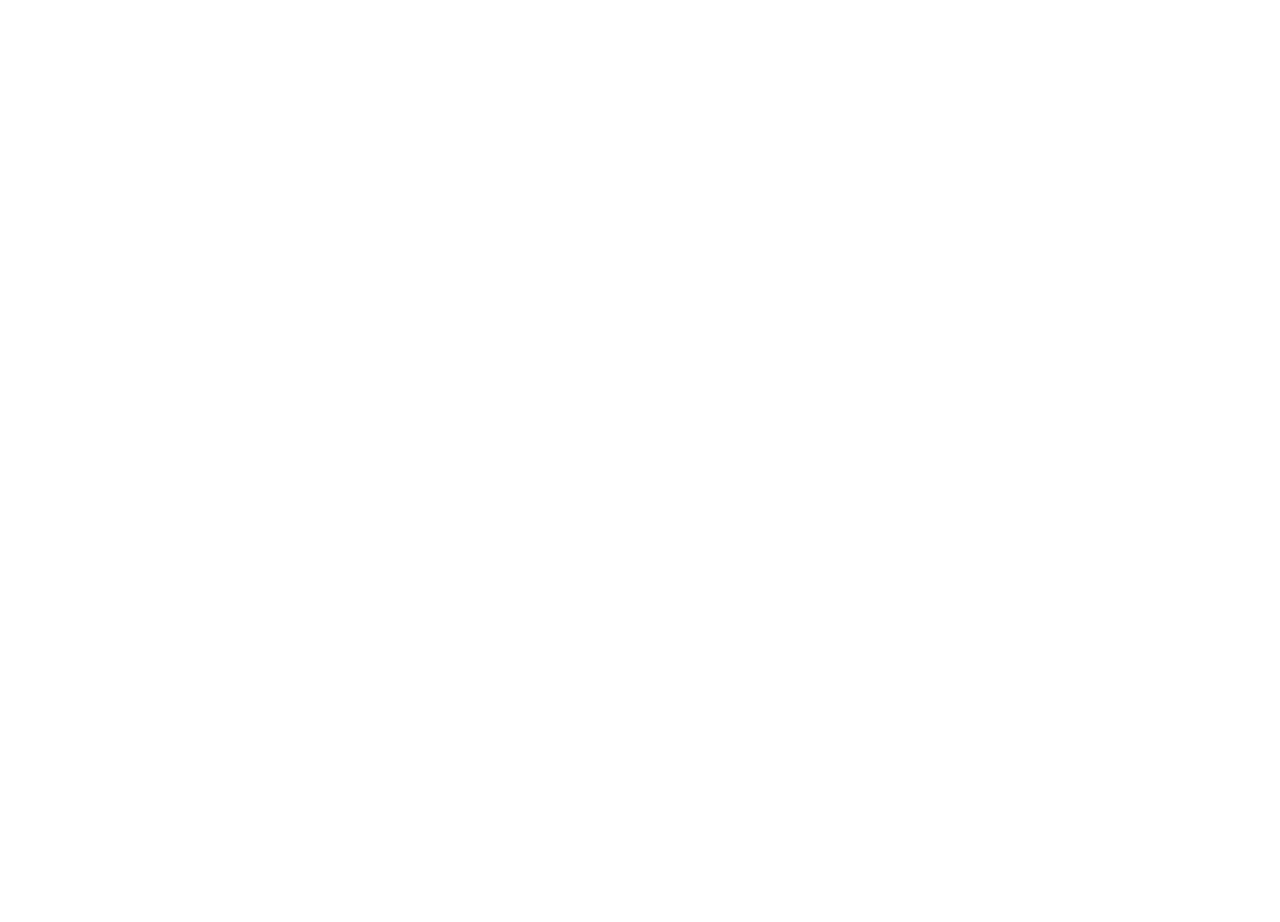
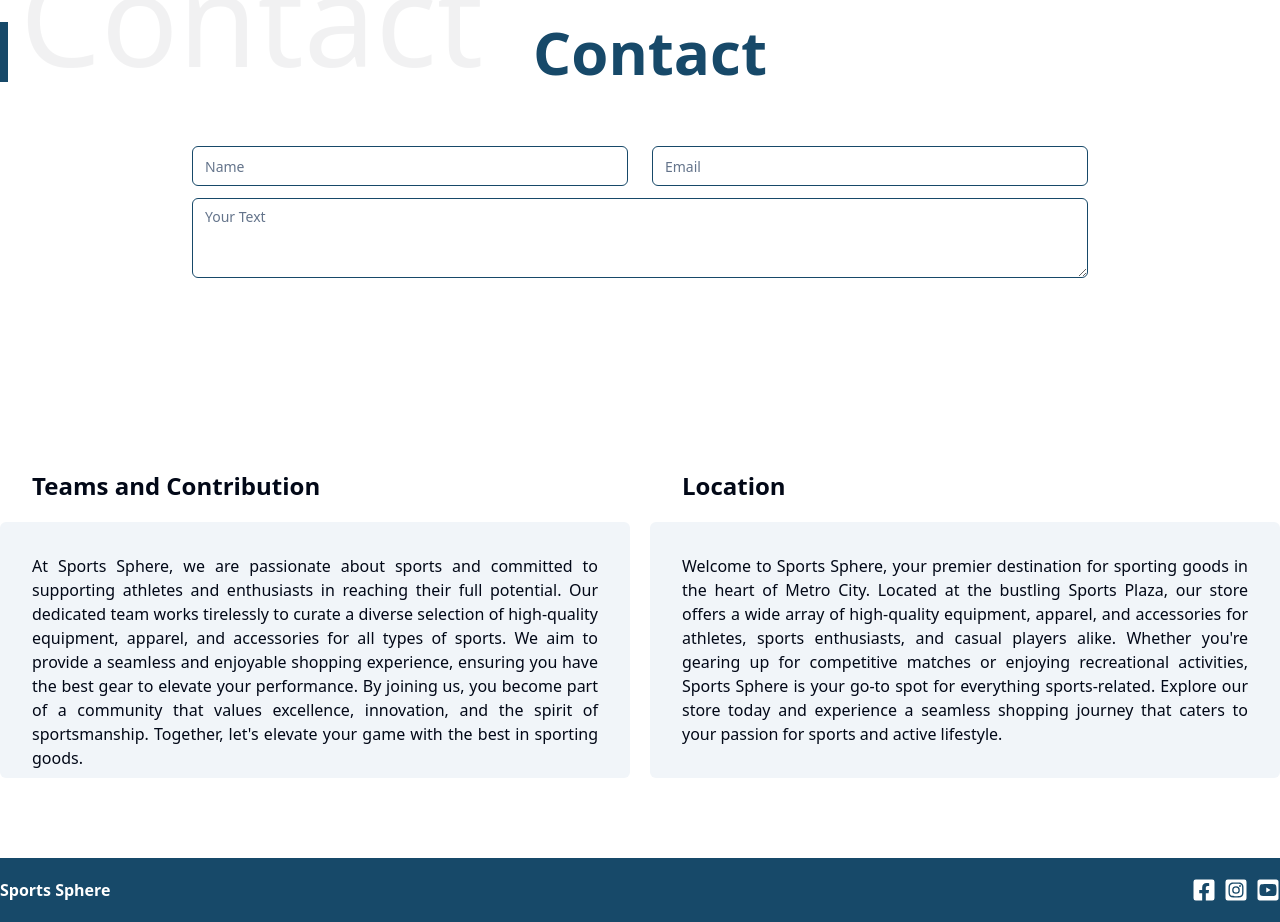
Before and after one commit to ShariarNiaj05/Sports-Sphere-Client, a React (Vite) app: page /about in a window 1280 px wide. Shown: the part 1378-2300 px from the top of the page. Before the commit the page ends 1376 px from the top, so only its background shows below. Built offline with nearby package versions, Linux system fonts and the light colour scheme.

Commit message:
about us page update and some important page created

```diff
--- a/src/components/shared/Footer.tsx
+++ b/src/components/shared/Footer.tsx
@@ -1,5 +1,25 @@
+import { Link } from "react-router-dom";
+import {
+  FaFacebookSquare,
+  FaInstagramSquare,
+  FaYoutubeSquare,
+} from "react-icons/fa";
+
 const Footer = () => {
-  return <div>footer</div>;
+  return (
+    <div className="mt-3 max-w-7xl mx-auto flex justify-between py-5 font-bold">
+      <div>
+        {" "}
+        <Link to={"/"}>Sports Sphere</Link>
+      </div>
+
+      <div className="flex gap-2 text-2xl">
+        <FaFacebookSquare />
+        <FaInstagramSquare />
+        <FaYoutubeSquare />
+      </div>
+    </div>
+  );
 };
 
 export default Footer;
--- a/src/components/shared/Navbar.tsx
+++ b/src/components/shared/Navbar.tsx
@@ -1,5 +1,6 @@
 import { Menubar, MenubarMenu, MenubarTrigger } from "@radix-ui/react-menubar";
 import { Link } from "react-router-dom";
+import { FaCartPlus } from "react-icons/fa6";
 
 const Navbar = () => {
   return (
@@ -38,7 +39,11 @@
 
       {/* Cart icon  */}
 
-      <div>cart</div>
+      <div>
+        <Link to={"/cart"}>
+          <FaCartPlus className="text-xl" />
+        </Link>
+      </div>
     </div>
   );
 };
--- a/src/layout/MainLayout.tsx
+++ b/src/layout/MainLayout.tsx
@@ -9,8 +9,12 @@
         <Navbar></Navbar>
       </div>
 
-      <Outlet></Outlet>
-      <Footer></Footer>
+      <div className="min-h-[80vh]">
+        <Outlet></Outlet>
+      </div>
+      <div className="bg-primary text-white">
+        <Footer></Footer>
+      </div>
     </div>
   );
 };
--- a/src/pages/About.tsx
+++ b/src/pages/About.tsx
@@ -1,3 +1,4 @@
+import Contact from "@/components/custom/Contact";
 import Title from "@/components/custom/Title";
 
 const About = () => {
@@ -94,6 +95,55 @@
             </div>
           </div>
         </div>
+
+        <Contact />
+
+        <div>
+          {/* who we are and what we do div  */}
+          <div className=" flex flex-col lg:flex-row gap-5  max-w-7xl mx-auto">
+            {/* who we are div  */}
+            <div className=" flex-1 h-52">
+              <h2 className=" pl-8 text-start mt-16 text-2xl font-bold">
+                Teams and Contribution
+              </h2>
+
+              <p className=" mt-5 bg-slate-100  h-64 p-8 rounded-md text-justify">
+                At Sports Sphere, we are passionate about sports and committed
+                to supporting athletes and enthusiasts in reaching their full
+                potential. Our dedicated team works tirelessly to curate a
+                diverse selection of high-quality equipment, apparel, and
+                accessories for all types of sports. We aim to provide a
+                seamless and enjoyable shopping experience, ensuring you have
+                the best gear to elevate your performance. By joining us, you
+                become part of a community that values excellence, innovation,
+                and the spirit of sportsmanship. Together, let's elevate your
+                game with the best in sporting goods.
+              </p>
+            </div>
+
+            {/* what we do div  */}
+            <div className=" flex-1">
+              <div className=" flex-1">
+                <h2 className=" pl-8  text-start mt-16 text-2xl font-bold">
+                  Location
+                </h2>
+
+                <p className="  mt-5 bg-slate-100 md:h-64 p-8 rounded-md text-justify">
+                  Welcome to Sports Sphere, your premier destination for
+                  sporting goods in the heart of Metro City. Located at the
+                  bustling Sports Plaza, our store offers a wide array of
+                  high-quality equipment, apparel, and accessories for athletes,
+                  sports enthusiasts, and casual players alike. Whether you're
+                  gearing up for competitive matches or enjoying recreational
+                  activities, Sports Sphere is your go-to spot for everything
+                  sports-related. Explore our store today and experience a
+                  seamless shopping journey that caters to your passion for
+                  sports and active lifestyle.
+                </p>
+              </div>
+            </div>
+          </div>
+        </div>
       </div>
     </div>
   );
--- /dev/null
+++ b/src/pages/Cart.tsx
@@ -0,0 +1,5 @@
+const Cart = () => {
+  return <div>Cart</div>;
+};
+
+export default Cart;
--- /dev/null
+++ b/src/pages/Checkout.tsx
@@ -0,0 +1,5 @@
+const Checkout = () => {
+  return <div>Checkout.tsx</div>;
+};
+
+export default Checkout;
```
Also changed, not shown: src/routes/index.tsx (+10 -0 lines).
